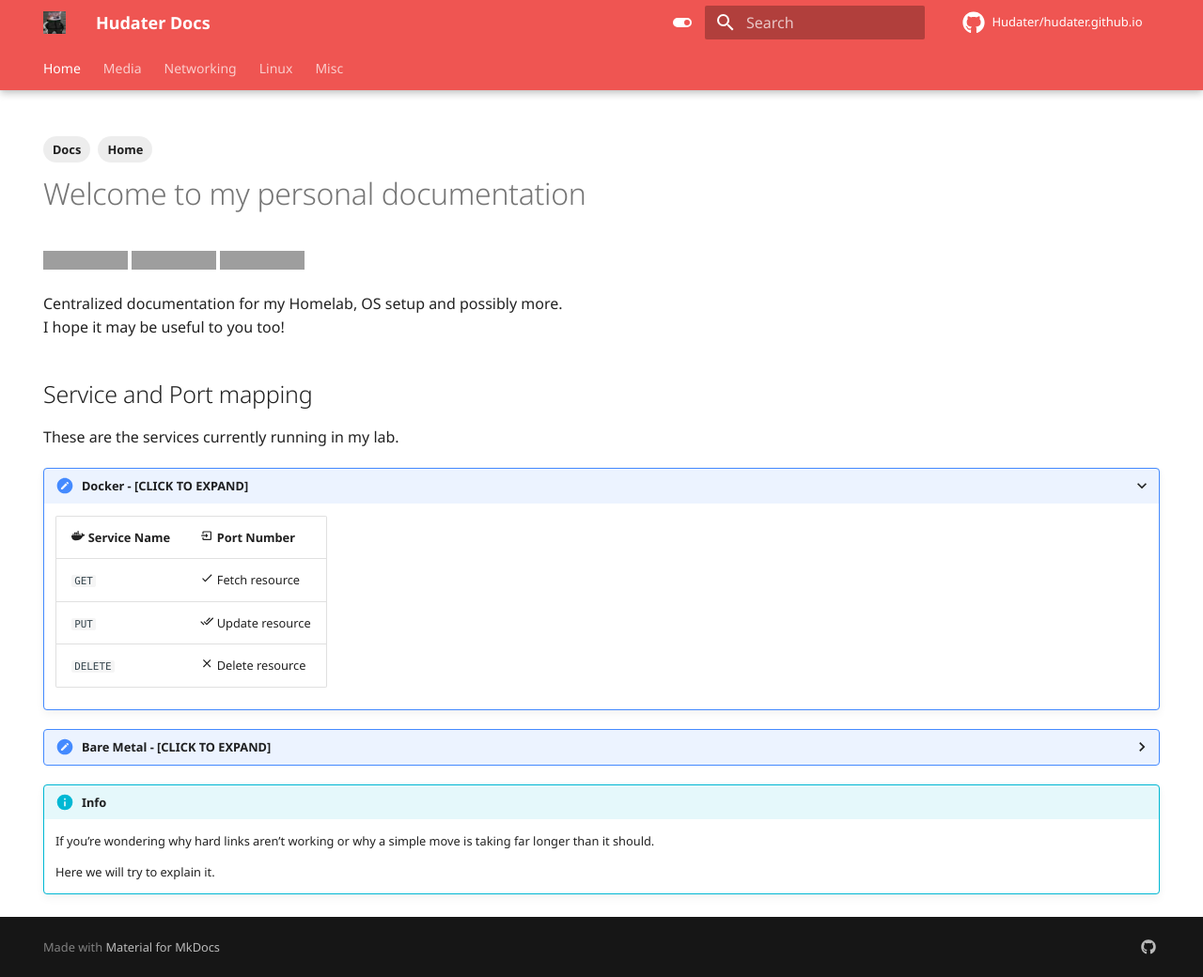
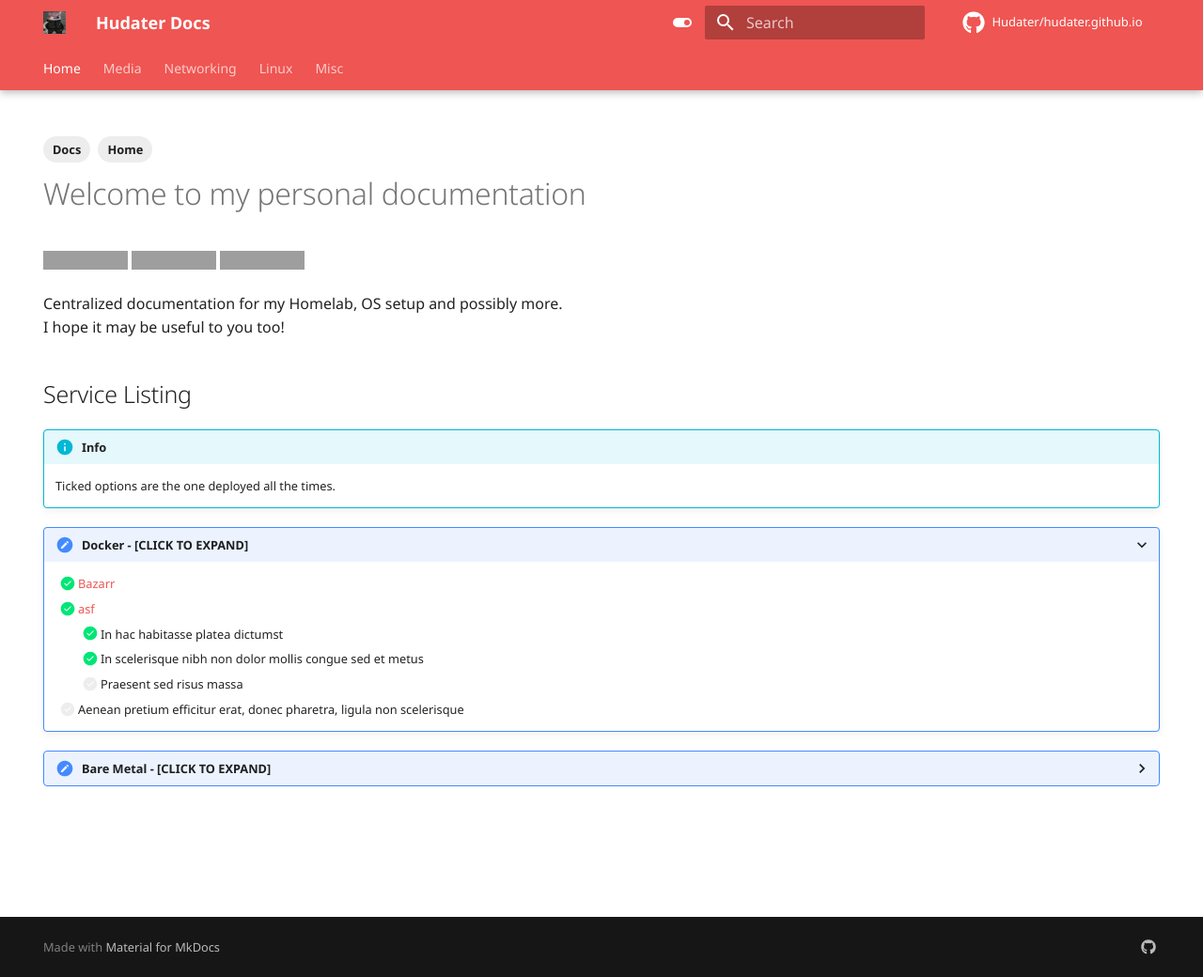
Before and after one commit to Hudater/hudater.github.io, an MkDocs documentation site: the page built from docs/index.md, in a window 1280 px wide and 1040 px high. Shown: the whole window at 94% size. Built offline with MkDocs 1.6.1 and Material for MkDocs 9.7.7, drawn with Linux system fonts in a browser that asks for light colours; some web fonts are replaced; comment, search, counter and statistics services are not loaded; grey boxes are pictures that could not be loaded.

Commit message:
checking lists

```diff
--- a/docs/index.md
+++ b/docs/index.md
@@ -17,24 +17,27 @@ description: Homepage of this glorious website
 Centralized documentation for my Homelab, OS setup and possibly more.
 I hope it may be useful to you too!
 
-## Service and Port mapping
-
-These are the services currently running in my lab.
-
-???+ Service and Port mapping "**Docker** - [CLICK TO EXPAND]"
-
-    | :fontawesome-brands-docker: Service Name      | :material-import: Port Number                          |
-    | :-------------------------------------------- | :----------------------------------------------------- |
-    | `GET`                                         | :material-check:     Fetch resource                    |
-    | `PUT`                                         | :material-check-all: Update resource                   |
-    | `DELETE`                                      | :material-close:     Delete resource                   |
-
-??? Service and Port mapping "**Bare Metal** - [CLICK TO EXPAND]"
-
-    Adguard
+## Service Listing
 
 !!! info
 
-    If you’re wondering why hard links aren’t working or why a simple move is taking far longer than it should.
+    Ticked options are the one deployed all the times.
 
-    Here we will try to explain it.
+???+ Docker "**Docker** - [CLICK TO EXPAND]"
+
+    - [x] [Bazarr](media/bazarr.md){:target="_blank" rel="noopener noreferrer"}
+    - [x] [asf](){:target="_blank" rel="noopener noreferrer"}
+        * [x] In hac habitasse platea dictumst
+        * [x] In scelerisque nibh non dolor mollis congue sed et metus
+        * [ ] Praesent sed risus massa
+    - [ ] Aenean pretium efficitur erat, donec pharetra, ligula non scelerisque
+
+
+??? Bare "**Bare Metal** - [CLICK TO EXPAND]"
+
+    - [x] Lorem ipsum dolor sit amet, consectetur adipiscing elit
+    - [ ] Vestibulum convallis sit amet nisi a tincidunt
+        * [x] In hac habitasse platea dictumst
+        * [x] In scelerisque nibh non dolor mollis congue sed et metus
+        * [ ] Praesent sed risus massa
+    - [ ] Aenean pretium efficitur erat, donec pharetra, ligula non scelerisque
--- a/mkdocs.yml
+++ b/mkdocs.yml
@@ -58,6 +58,8 @@ markdown_extensions:
   - pymdownx.emoji:
       emoji_index: !!python/name:materialx.emoji.twemoji
       emoji_generator: !!python/name:materialx.emoji.to_svg
+  - pymdownx.tasklist:
+      custom_checkbox: true
 
 plugins:
   - search
@@ -73,9 +75,10 @@ extra_javascript:
 nav:
   - Home: index.md
   - Media:
+    - Bazarr: media/bazarr.md
+    - Radarr: media/radarr.md
     - Sonarr:
       - Setup: media/sonarr.md
-    - Radarr: media/radarr.md
   - Networking:
     - Architecture: networking/architecture.md
   - Linux:
```
Also changed, not shown: docs/media/bazarr.md (added).
